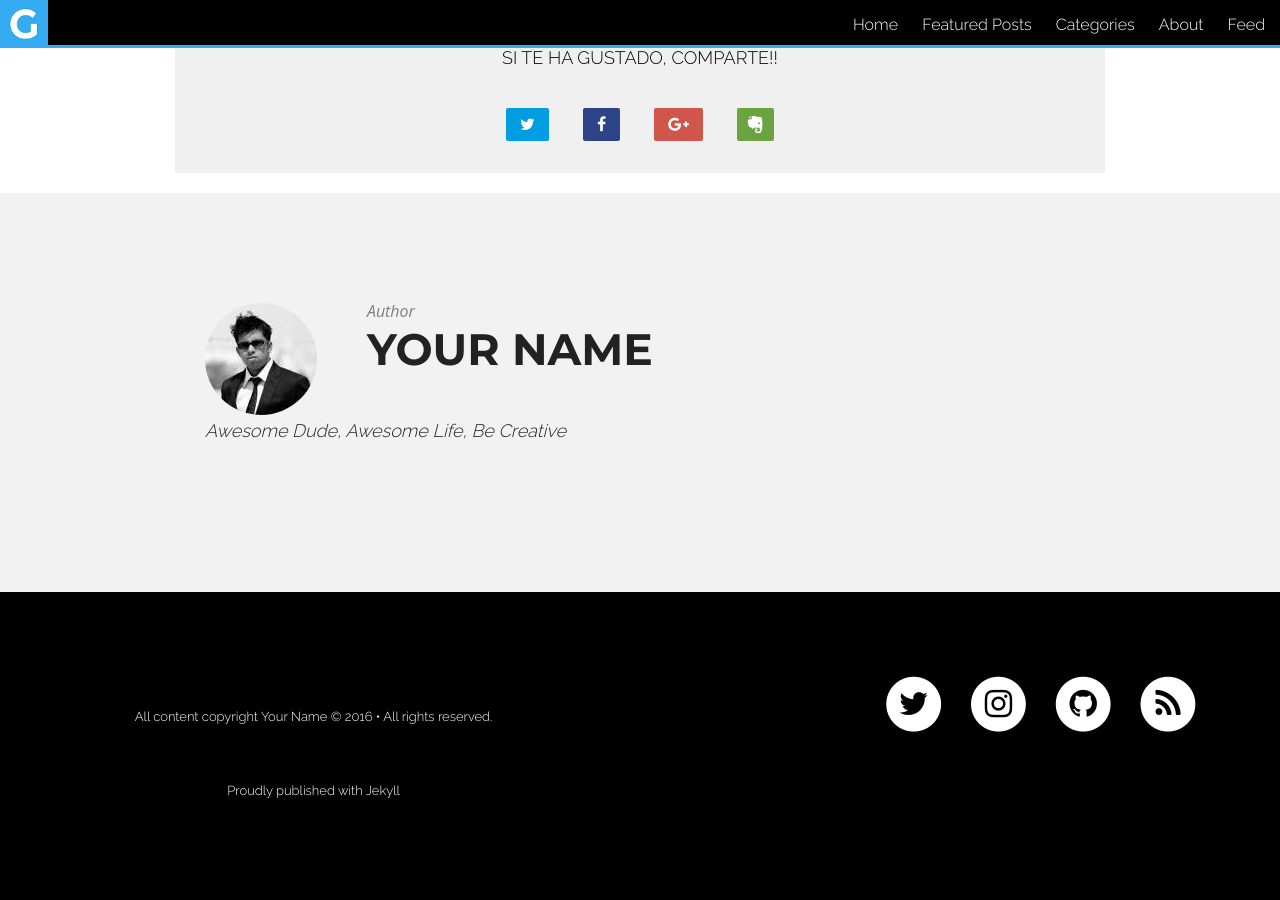
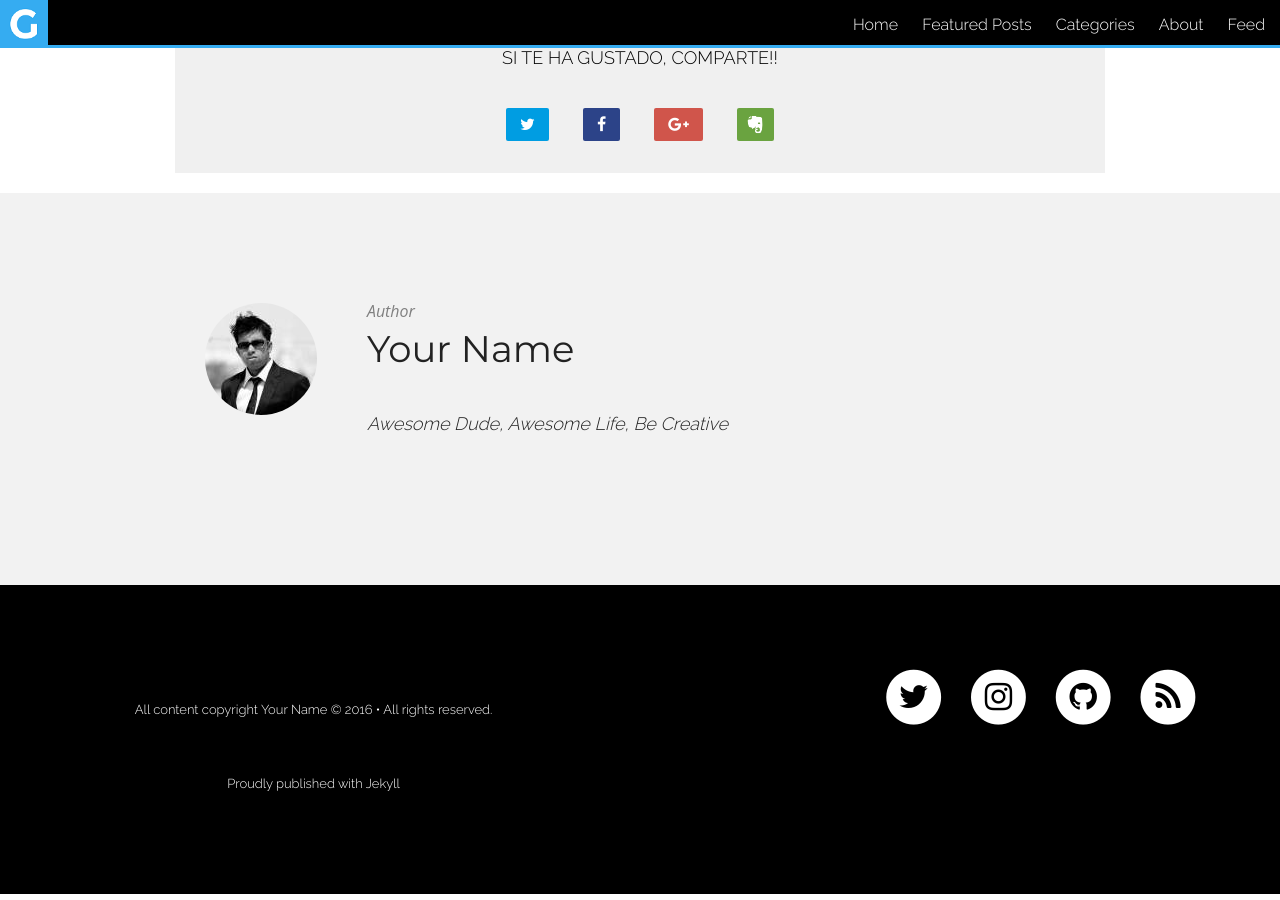
Before and after one commit to gestionanddo/gestionanddo.github.io, a Jekyll site: the page built from _posts/2016-06-15-how-many-things-are-there.md, in a window 1280 px wide and 900 px high, scrolled down 854 px. Built offline with Jekyll 4.4.1, drawn with Linux system fonts in a browser that asks for light colours; nearby versions of some CDN libraries; comment, search, counter and statistics services are not loaded.

Commit message:
Update signoff.html

```diff
--- a/_includes/signoff.html
+++ b/_includes/signoff.html
@@ -3,7 +3,7 @@
                     <section class="summer-post-author small-12 columns">
                             <img src="{{site.url}}/images/{{ site.owner.avatar }}" class="summer-post-author-avatar" alt="{{ site.owner.name }}'s photo">
                             <span class="author-label">Author</span>
-                            <h1>{{ site.owner.name }}</h1>
+                            <h2>{{ site.owner.name }}</h2>
                             <p><a href="mailto:{{ site.owner.email }}" class="author-website">{{ site.owner.email }}</a></p>
                             <p>{{ site.owner.description }}</p>
                     </section>
```
